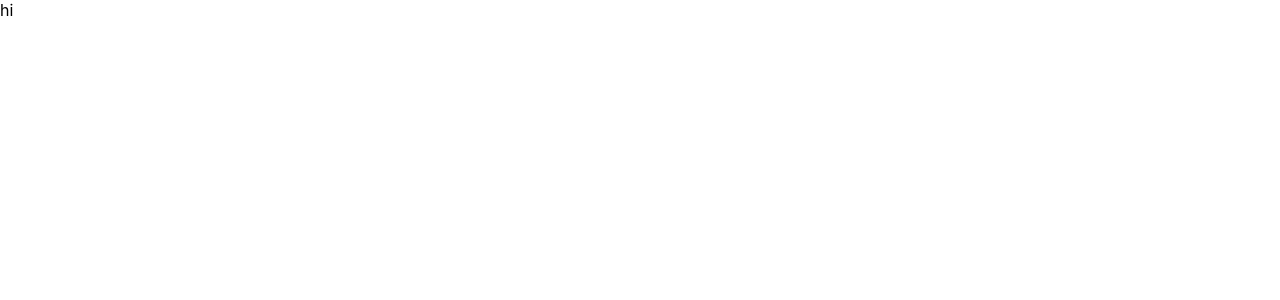
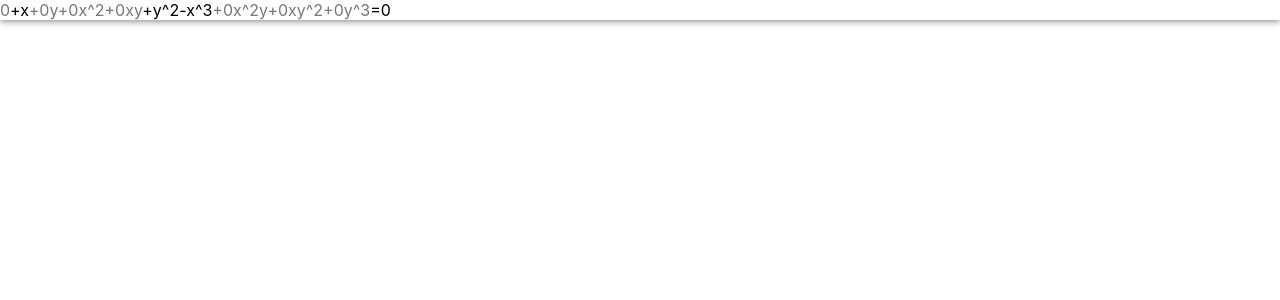
Before and after one commit to wgxli/elliptic-curve-explorer, a React (Create React App) app: page / in a window 1280 px wide. Shown: the top 300 px of the page. Built offline with nearby package versions, Linux system fonts and the light colour scheme.

Commit message:
Added control bar, main equation

```diff
--- a/package.json
+++ b/package.json
@@ -5,7 +5,9 @@
   "dependencies": {
     "react": "^16.8.6",
     "react-dom": "^16.8.6",
-    "react-scripts": "2.1.8"
+    "react-scripts": "2.1.8",
+    "braces": "^3.0.2",
+    "tar": "^4.4.8"
   },
   "scripts": {
     "start": "react-scripts start",
@@ -23,6 +25,7 @@
     "not op_mini all"
   ],
   "devDependencies": {
+    "@material-ui/core": "^3.9.3",
     "three": "^0.103.0"
   }
 }
--- a/src/App.js
+++ b/src/App.js
@@ -6,8 +6,8 @@ import ControlBar from './components/ControlBar/ControlBar.js';
 import './App.css';
 
 /*
- * curve: An array of ten floats representing the currently shown elliptic curve.
- *        Each float a_i is a coefficient in the equation
+ * curve: An array of ten ints representing the currently shown elliptic curve.
+ *        Each integer a_i is a coefficient in the equation
  *        a_0
  *        + a_1 x + a_2 y
  *        + a_3 x^2 + a_4 xy + a_5 y^2
@@ -26,7 +26,7 @@ class App extends PureComponent {
 	render() {
 		return (
 			<div className='app'>
-				<ControlBar/>
+				<ControlBar curve={this.state.curve}/>
 				<MainView/>
 			</div>
 		);
--- a/src/components/ControlBar/ControlBar.css
+++ b/src/components/ControlBar/ControlBar.css
@@ -0,0 +1,2 @@
+.control-bar {
+}
--- a/src/components/ControlBar/ControlBar.js
+++ b/src/components/ControlBar/ControlBar.js
@@ -1,14 +1,26 @@
 import React, {PureComponent} from 'react';
+
+import AppBar from '@material-ui/core/AppBar';
+import {withStyles} from '@material-ui/core/styles';
+
+import Equation from './Equation/Equation.js';
 import './ControlBar.css';
+
+const styles = {
+	controlBar: {
+		backgroundColor: 'white'
+	}
+}
 
 class ControlBar extends PureComponent {
 	render() {
+		const classes = this.props.classes;
 		return (
-			<div className='control-bar'>
-				hi
-			</div>
+			<AppBar className={classes.controlBar}>
+				<Equation coefficients={this.props.curve}/>
+			</AppBar>
 		);
 	}
 }
 
-export default ControlBar;
+export default withStyles(styles)(ControlBar);
--- /dev/null
+++ b/src/components/ControlBar/Equation/Equation.css
@@ -0,0 +1,3 @@
+.main-equation {
+	color: black;
+}
--- /dev/null
+++ b/src/components/ControlBar/Equation/Equation.js
@@ -0,0 +1,39 @@
+import React, {PureComponent} from 'react';
+
+import Term from './Term/Term.js';
+import './Equation.css';
+
+
+const monomials = [
+	'',
+	'x', 'y',
+	'x^2', 'xy', 'y^2',
+	'x^3', 'x^2y', 'xy^2', 'y^3'
+]
+
+class Equation extends PureComponent {
+	renderTerms() {
+		const terms = [];
+		for (var i=0; i<10; i++) {
+			terms.push(
+				<Term
+					key={i}
+					coefficient={this.props.coefficients[i]}
+					monomial={monomials[i]}
+					first={i === 0}
+				/>);
+		}
+		return terms;
+	}
+
+	render() {
+		return (
+			<div className='main-equation'>
+				{this.renderTerms()}
+				=0
+			</div>
+		);
+	}
+}
+
+export default Equation;
--- /dev/null
+++ b/src/components/ControlBar/Equation/Term/Term.css
@@ -0,0 +1,3 @@
+.equation-term.faded {
+	color: #777;
+}
--- /dev/null
+++ b/src/components/ControlBar/Equation/Term/Term.js
@@ -0,0 +1,33 @@
+import React, {PureComponent} from 'react';
+
+import katex from 'katex';
+
+import './Term.css';
+
+class Term extends PureComponent {
+	render() {
+		var coefficient = this.props.coefficient;
+
+		var sign = coefficient < 0 ? '-' : '+';
+		if (this.props.first) {
+			sign = '';
+		}
+
+		coefficient = Math.abs(coefficient);
+		if (coefficient === 1) {
+			coefficient = '';
+		}
+
+		var classes = 'equation-term';
+		if (this.props.coefficient === 0) {
+			classes += ' faded';
+		}
+		return (<span className={classes}>
+			{sign}
+			{coefficient}
+			{this.props.monomial}
+		</span>);
+	}
+}
+
+export default Term;
```
Also changed, not shown: 1 other file (tests, documents, lock files or other folders).
